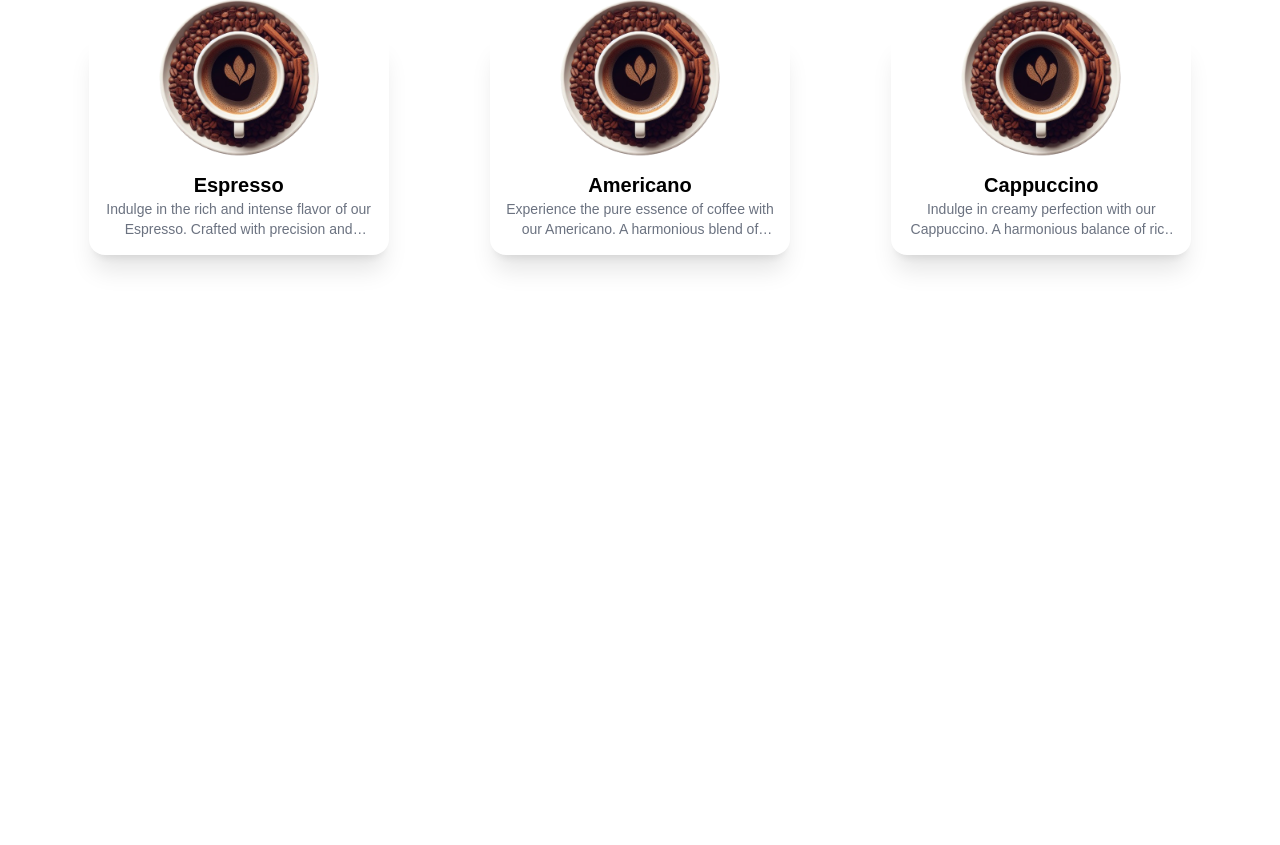
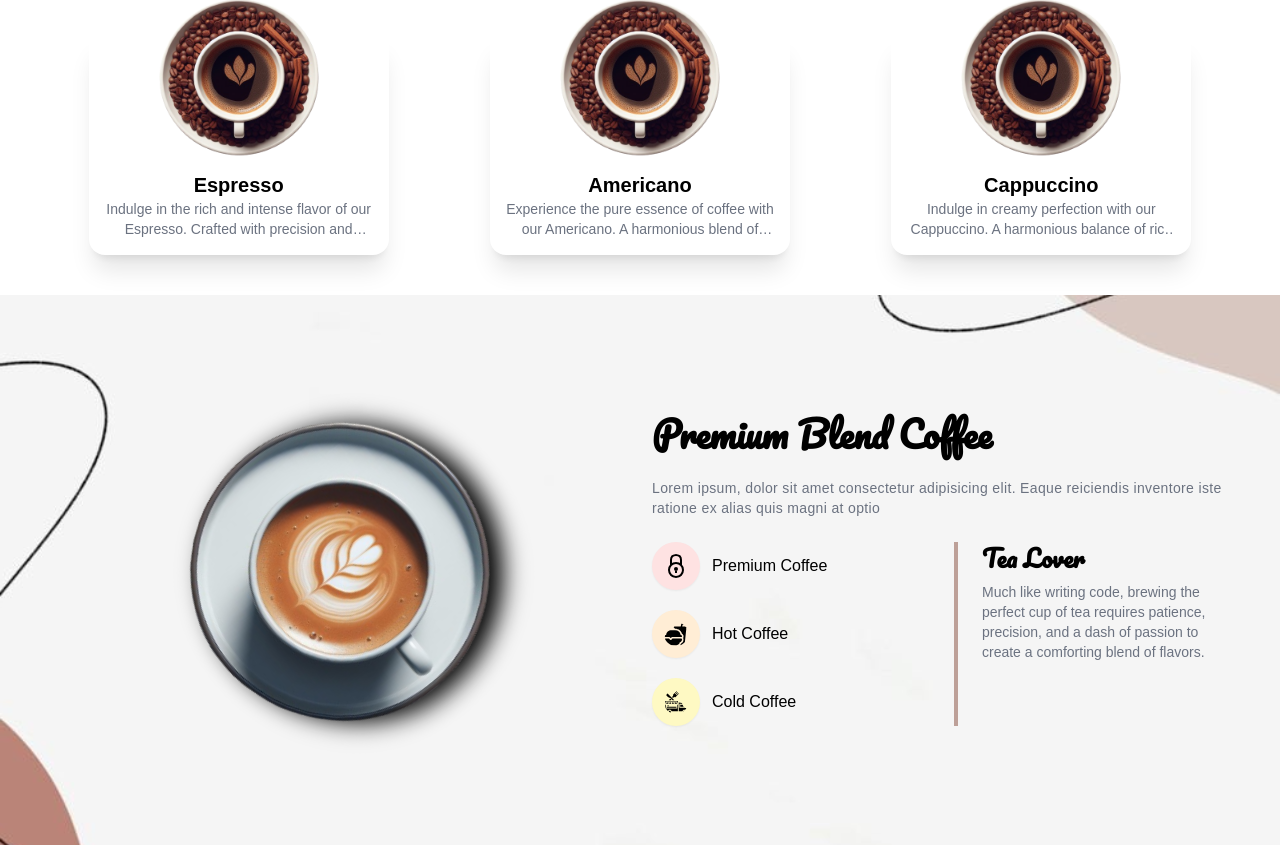
Before and after one commit to codeboy0704/coffee-site, a React (Vite) app: page / in a window 1280 px wide. Shown: the part 803-1648 px from the top of the page. Before the commit the page ends 1098 px from the top, so only its background shows below. Built offline with nearby package versions, Linux system fonts and the light colour scheme.

Commit message:
Banner added to render

```diff
--- a/src/App.jsx
+++ b/src/App.jsx
@@ -3,6 +3,7 @@ import AOS from "aos";
 import Navbar from './components/NavBar/NavBar';
 import Hero from './components/Hero/Hero';
 import Service from './components/Services/Service';
+import Banner from './components/Banner/Banner';
 
 function App() {
   const setAos = () => {
@@ -24,6 +25,7 @@ function App() {
       <Navbar />
       <Hero />
       <Service />
+      <Banner />
     </div>
   )
 
```
